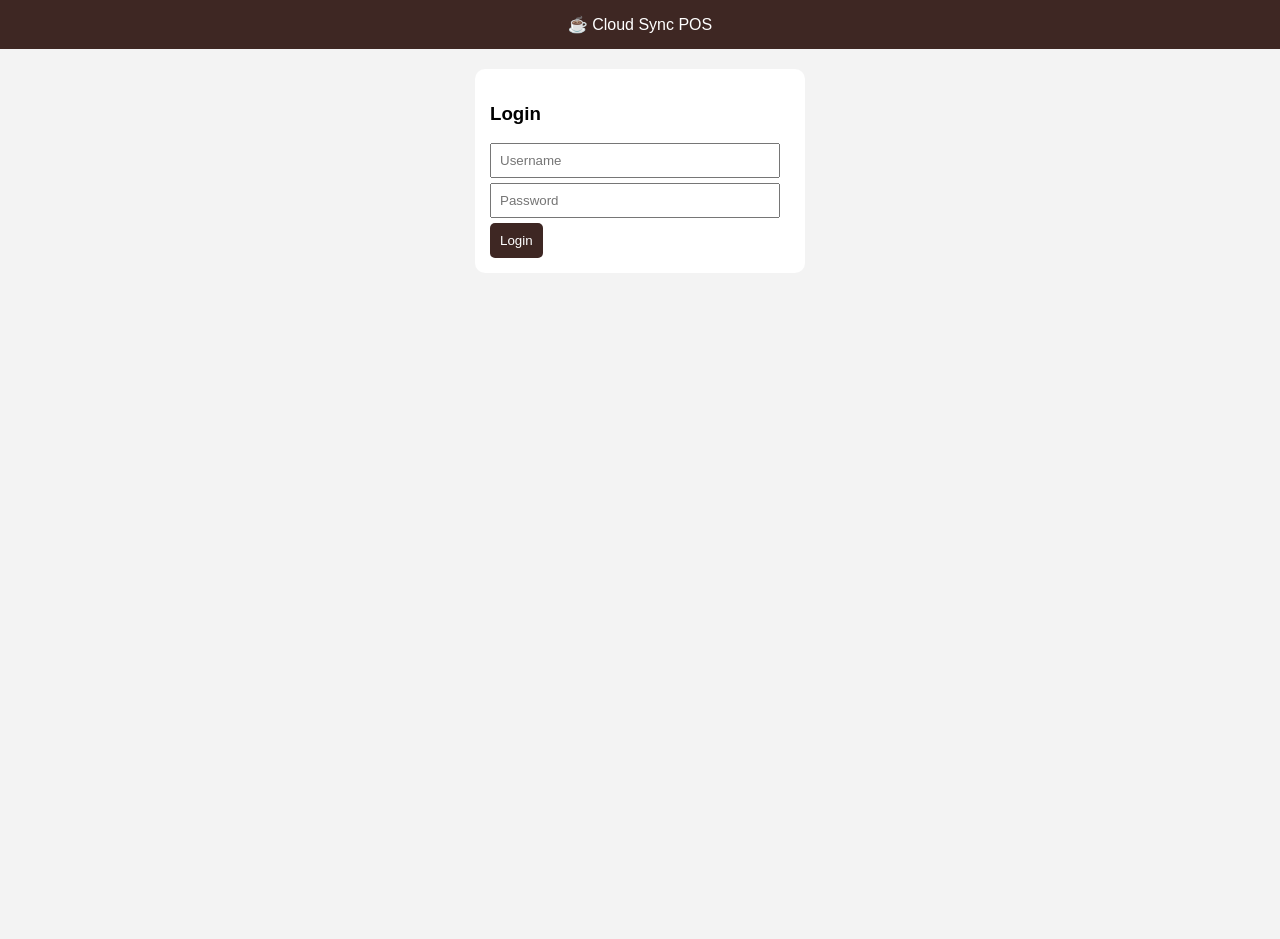
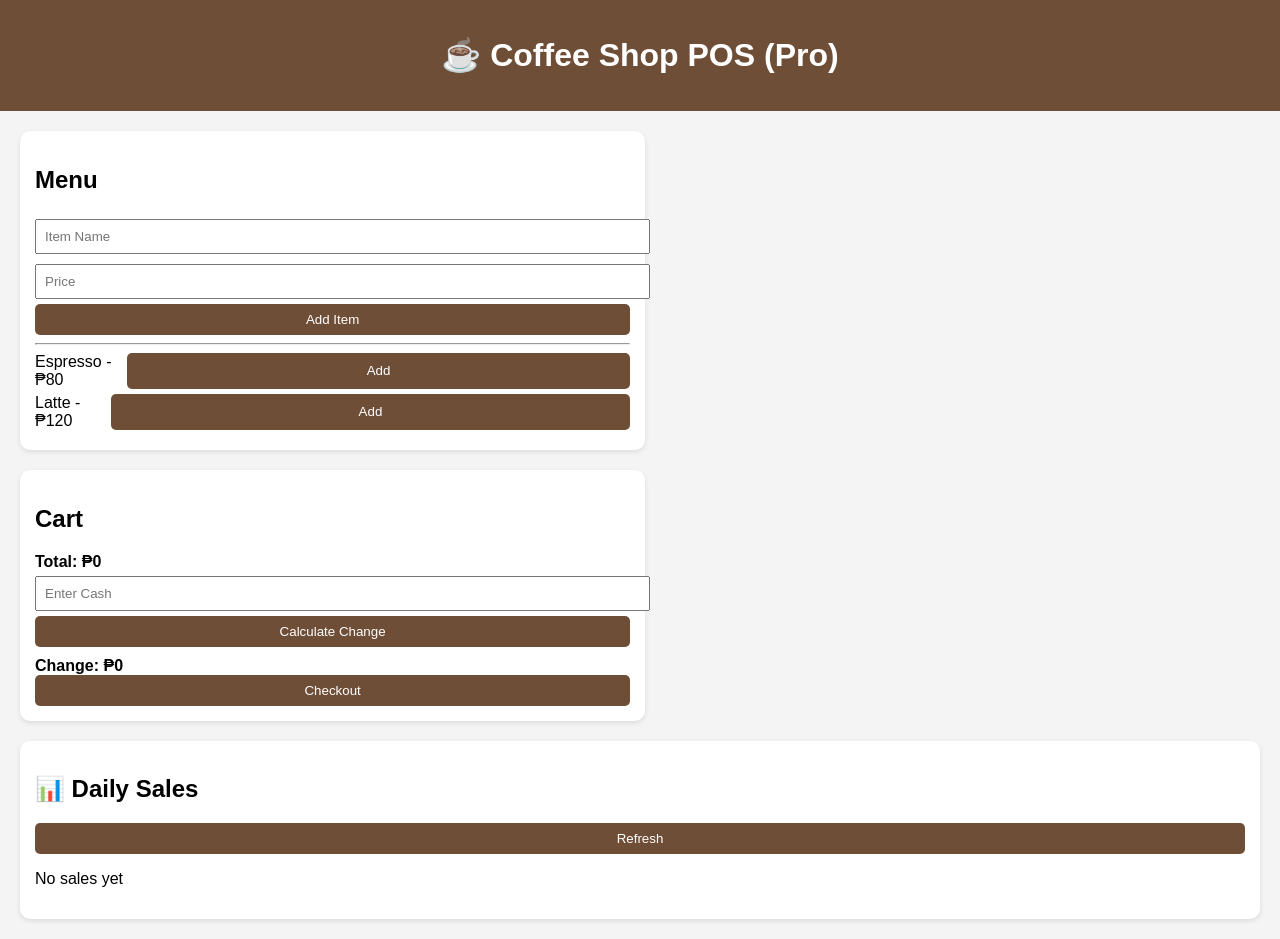
Before and after one commit to kopikalye/coffee-pos, a plain HTML site: page index.html in a window 1280 px wide. Before the commit the page ends 800 px from the top, so only its background shows below. Drawn offline with Linux system fonts and the light colour scheme.

Commit message:
Refactor Coffee POS HTML structure and styles
Updated the HTML structure and styling for the Coffee POS application, including changes to the header, menu, cart, and sales sections. Removed Firebase integration and added local storage functionality for menu and sales data.

```diff
--- a/index.html
+++ b/index.html
@@ -1,204 +1,256 @@
 <!DOCTYPE html>
-<html>
+<html lang="en">
 <head>
-  <title>Level 3 Coffee POS (Cloud Sync)</title>
-  <meta name="viewport" content="width=device-width, initial-scale=1">
+<meta charset="UTF-8">
+<title>Pro Coffee POS</title>
 
-  <!-- FIREBASE -->
-  <script src="https://www.gstatic.com/firebasejs/10.7.1/firebase-app-compat.js"></script>
-  <script src="https://www.gstatic.com/firebasejs/10.7.1/firebase-firestore-compat.js"></script>
+<style>
+  body { font-family: Arial; margin:0; background:#f4f4f4; }
+  header { background:#6f4e37; color:white; text-align:center; padding:15px; }
 
-  <style>
-    body { font-family: Arial; margin:0; background:#f3f3f3; }
-    header { background:#3e2723; color:white; padding:15px; text-align:center; }
-    .container { display:flex; flex-wrap:wrap; }
-    .box { flex:1; min-width:300px; padding:10px; }
-    .card { background:white; padding:15px; border-radius:10px; margin-bottom:10px; }
-    button { padding:10px; border:none; border-radius:5px; background:#3e2723; color:white; cursor:pointer; }
-    input { padding:8px; width:90%; margin-bottom:5px; }
-    .hidden { display:none; }
-  </style>
+  .container { display:flex; gap:20px; padding:20px; flex-wrap:wrap; }
+
+  .box {
+    background:white;
+    padding:15px;
+    border-radius:10px;
+    width:48%;
+    box-shadow:0 2px 5px rgba(0,0,0,0.1);
+  }
+
+  input {
+    width:100%;
+    padding:8px;
+    margin:5px 0;
+  }
+
+  button {
+    width:100%;
+    padding:8px;
+    border:none;
+    background:#6f4e37;
+    color:white;
+    cursor:pointer;
+    border-radius:5px;
+  }
+
+  button:hover { background:#4e342e; }
+
+  .item, .cart-item {
+    display:flex;
+    justify-content:space-between;
+    margin:5px 0;
+  }
+
+  .total, .change {
+    font-weight:bold;
+    margin-top:10px;
+  }
+
+  .sales-day {
+    margin-bottom:15px;
+    padding:10px;
+    border:1px solid #ddd;
+    border-radius:8px;
+  }
+</style>
 </head>
+
 <body>
 
-<header>☕ Cloud Sync POS</header>
+<header>
+  <h1>☕ Coffee Shop POS (Pro)</h1>
+</header>
 
-<div id="loginBox" class="card" style="max-width:300px;margin:20px auto;">
-  <h3>Login</h3>
-  <input id="username" placeholder="Username"><br>
-  <input id="password" type="password" placeholder="Password"><br>
-  <button onclick="login()">Login</button>
-</div>
-
-<div id="app" class="hidden">
 <div class="container">
 
+  <!-- MENU -->
   <div class="box">
-    <div class="card">
-      <h3>Menu</h3>
-      <div id="menu"></div>
+    <h2>Menu</h2>
 
-      <h4>Add Item</h4>
-      <input id="name" placeholder="Name"><br>
-      <input id="price" type="number" placeholder="Price"><br>
-      <input id="stock" type="number" placeholder="Stock"><br>
-      <button onclick="addItem()">Add</button>
-    </div>
+    <input id="itemName" placeholder="Item Name">
+    <input id="itemPrice" type="number" placeholder="Price">
+    <button onclick="addMenuItem()">Add Item</button>
+
+    <hr>
+    <div id="menu"></div>
   </div>
 
+  <!-- CART -->
   <div class="box">
-    <div class="card">
-      <h3>Cart</h3>
-      <div id="cart"></div>
-      <p>Total: ₱<span id="total">0</span></p>
-      <button onclick="checkout()">Checkout</button>
-    </div>
+    <h2>Cart</h2>
+    <div id="cart"></div>
+
+    <div class="total">Total: ₱<span id="total">0</span></div>
+
+    <input id="cash" type="number" placeholder="Enter Cash">
+    <button onclick="calculateChange()">Calculate Change</button>
+
+    <div class="change">Change: ₱<span id="change">0</span></div>
+
+    <button onclick="checkout()">Checkout</button>
   </div>
 
-  <div class="box">
-    <div class="card">
-      <h3>Sales (Cloud)</h3>
-      <button onclick="loadSales()">Refresh</button>
-      <div id="sales"></div>
-    </div>
+  <!-- SALES -->
+  <div class="box" style="width:100%;">
+    <h2>📊 Daily Sales</h2>
+    <button onclick="renderSales()">Refresh</button>
+    <div id="sales"></div>
   </div>
 
-</div>
 </div>
 
 <script>
 
-// 🔥 IMPORTANT: REPLACE WITH YOUR REAL FIREBASE CONFIG
-const firebaseConfig = {
-  apiKey: "YOUR_API_KEY",
-  authDomain: "YOUR_PROJECT.firebaseapp.com",
-  projectId: "YOUR_PROJECT_ID",
-};
+let menu = JSON.parse(localStorage.getItem("menu")) || [
+  { name: "Espresso", price: 80 },
+  { name: "Latte", price: 120 }
+];
 
-firebase.initializeApp(firebaseConfig);
-const db = firebase.firestore();
-
-// Enable offline cache (prevents crash if offline)
-db.enablePersistence().catch(()=>{});
-
-let menu = [];
 let cart = [];
 
-function login(){
-  let u = document.getElementById('username').value;
-  let p = document.getElementById('password').value;
-
-  if(u==='admin' && p==='1234'){
-    document.getElementById('loginBox').classList.add('hidden');
-    document.getElementById('app').classList.remove('hidden');
-    loadMenu();
-  } else {
-    alert('Wrong login');
-  }
+function saveMenu() {
+  localStorage.setItem("menu", JSON.stringify(menu));
 }
 
-// MENU (SYNCED)
-async function loadMenu(){
-  try{
-    const snapshot = await db.collection('menu').get();
-    menu = [];
-    snapshot.forEach(doc => menu.push({...doc.data(), id:doc.id}));
-    renderMenu();
-  } catch(e){
-    alert('❌ Firestore error: Check your Firebase config & rules');
-    console.error(e);
-  }
+function addMenuItem() {
+  let name = document.getElementById("itemName").value;
+  let price = parseFloat(document.getElementById("itemPrice").value);
+
+  if (!name || !price) return alert("Fill all fields");
+
+  menu.push({ name, price });
+  saveMenu();
+  renderMenu();
 }
 
-async function addItem(){
-  let name = document.getElementById('name').value;
-  let price = document.getElementById('price').value;
-  let stock = document.getElementById('stock').value;
+function renderMenu() {
+  let div = document.getElementById("menu");
+  div.innerHTML = "";
 
-  if(name && price && stock){
-    try{
-      await db.collection('menu').add({
-        name, price:parseFloat(price), stock:parseInt(stock)
-      });
-      loadMenu();
-    } catch(e){ console.error(e); }
-  }
+  menu.forEach((item, i) => {
+    div.innerHTML += `
+      <div class="item">
+        <span>${item.name} - ₱${item.price}</span>
+        <button onclick="addToCart(${i})">Add</button>
+      </div>
+    `;
+  });
 }
 
-async function deleteItem(i){
-  try{
-    await db.collection('menu').doc(menu[i].id).delete();
-    loadMenu();
-  } catch(e){ console.error(e); }
-}
-
-function renderMenu(){
-  let html='';
-  menu.forEach((m,i)=>{
-    html += `${m.name} ₱${m.price} (Stock:${m.stock})<br>
-    <button onclick="addToCart(${i})">Add</button>
-    <button onclick="deleteItem(${i})">Delete</button><hr>`;
-  });
-  document.getElementById('menu').innerHTML = html;
-}
-
-// CART
-function addToCart(i){
-  if(menu[i].stock <= 0) return alert('Out of stock');
+function addToCart(i) {
   cart.push(menu[i]);
-  menu[i].stock--;
-  updateStock(menu[i]);
   renderCart();
 }
 
-async function updateStock(item){
-  try{
-    await db.collection('menu').doc(item.id).update({ stock:item.stock });
-  } catch(e){ console.error(e); }
+function renderCart() {
+  let div = document.getElementById("cart");
+  div.innerHTML = "";
+
+  let total = 0;
+
+  cart.forEach(item => {
+    total += item.price;
+
+    div.innerHTML += `
+      <div class="cart-item">
+        <span>${item.name}</span>
+        <span>₱${item.price}</span>
+      </div>
+    `;
+  });
+
+  document.getElementById("total").innerText = total;
 }
 
-function renderCart(){
-  let html=''; let total=0;
-  cart.forEach(c=>{
-    html += `${c.name} ₱${c.price}<br>`;
-    total+=c.price;
-  });
-  document.getElementById('cart').innerHTML = html;
-  document.getElementById('total').innerText = total;
+function calculateChange() {
+  let total = cart.reduce((s, i) => s + i.price, 0);
+  let cash = parseFloat(document.getElementById("cash").value);
+
+  if (isNaN(cash) || cash < total) {
+    alert("Insufficient cash!");
+    return;
+  }
+
+  document.getElementById("change").innerText = cash - total;
 }
 
-// SALES SYNC
-async function checkout(){
-  if(cart.length===0) return alert('Empty');
+function checkout() {
+  if (cart.length === 0) return alert("Cart is empty");
 
-  let total = cart.reduce((s,i)=>s+i.price,0);
+  let total = cart.reduce((s, i) => s + i.price, 0);
+  let cash = parseFloat(document.getElementById("cash").value);
 
-  try{
-    await db.collection('sales').add({
-      items:cart,
-      total,
-      date:new Date().toLocaleString()
+  if (cash < total) return alert("Not enough cash");
+
+  let sales = JSON.parse(localStorage.getItem("sales")) || [];
+
+  sales.push({
+    date: new Date().toISOString(),
+    total: total,
+    cash: cash,
+    change: cash - total
+  });
+
+  localStorage.setItem("sales", JSON.stringify(sales));
+
+  alert("Order Complete!");
+
+  cart = [];
+  renderCart();
+  renderSales();
+}
+
+function renderSales() {
+  let sales = JSON.parse(localStorage.getItem("sales")) || [];
+  let div = document.getElementById("sales");
+
+  if (sales.length === 0) {
+    div.innerHTML = "<p>No sales yet</p>";
+    return;
+  }
+
+  let grouped = {};
+
+  sales.forEach(s => {
+    let date = new Date(s.date).toLocaleDateString();
+
+    if (!grouped[date]) grouped[date] = [];
+
+    grouped[date].push(s);
+  });
+
+  div.innerHTML = "";
+
+  let grandTotal = 0;
+
+  for (let date in grouped) {
+    let dailyTotal = 0;
+
+    let html = `<div class="sales-day"><h3>${date}</h3>`;
+
+    grouped[date].forEach(s => {
+      dailyTotal += s.total;
+      grandTotal += s.total;
+
+      html += `
+        <p>🕒 ${new Date(s.date).toLocaleTimeString()} |
+        ₱${s.total}</p>
+      `;
     });
 
-    cart=[];
-    renderCart();
-    loadSales();
-  } catch(e){ console.error(e); }
+    html += `<strong>Daily Total: ₱${dailyTotal}</strong></div>`;
+
+    div.innerHTML += html;
+  }
+
+  div.innerHTML += `<h2>💰 Grand Total: ₱${grandTotal}</h2>`;
 }
 
-async function loadSales(){
-  try{
-    const snapshot = await db.collection('sales').orderBy('date','desc').get();
-    let html='';
-
-    snapshot.forEach(doc=>{
-      let s = doc.data();
-      html += `${s.date}<br>Total: ₱${s.total}<hr>`;
-    });
-
-    document.getElementById('sales').innerHTML = html;
-  } catch(e){ console.error(e); }
-}
+// init
+renderMenu();
+renderCart();
+renderSales();
 
 </script>
 
```
